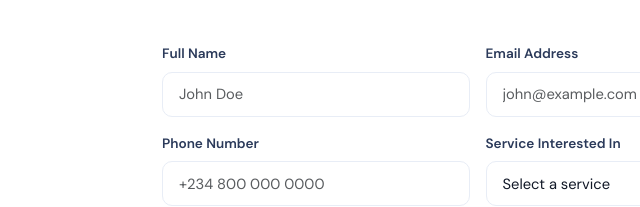
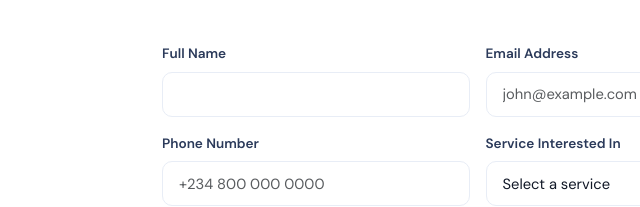
Before and after one commit to ibrobright/castle-innovation, a plain HTML site: page castle-fullstack/public/index.html in a window 1280 px wide. Shown: the part 6972-7179 px from the top of the page, 405-1045 px from the left. Drawn offline with nearby package versions, Linux system fonts and the light colour scheme; a web font is replaced by a local one.

```diff
--- a/castle-fullstack/public/index.html
+++ b/castle-fullstack/public/index.html
@@ -553,7 +553,7 @@
   <div class="row g-3">
     <div class="col-md-6">
       <label>Full Name</label>
-      <input type="text" name="fullName" class="form-control" placeholder="John Doe" required />
+      <input type="text" name="fullName" class="form-control" placeholder="" required />
     </div>
     <div class="col-md-6">
       <label>Email Address</label>
```
